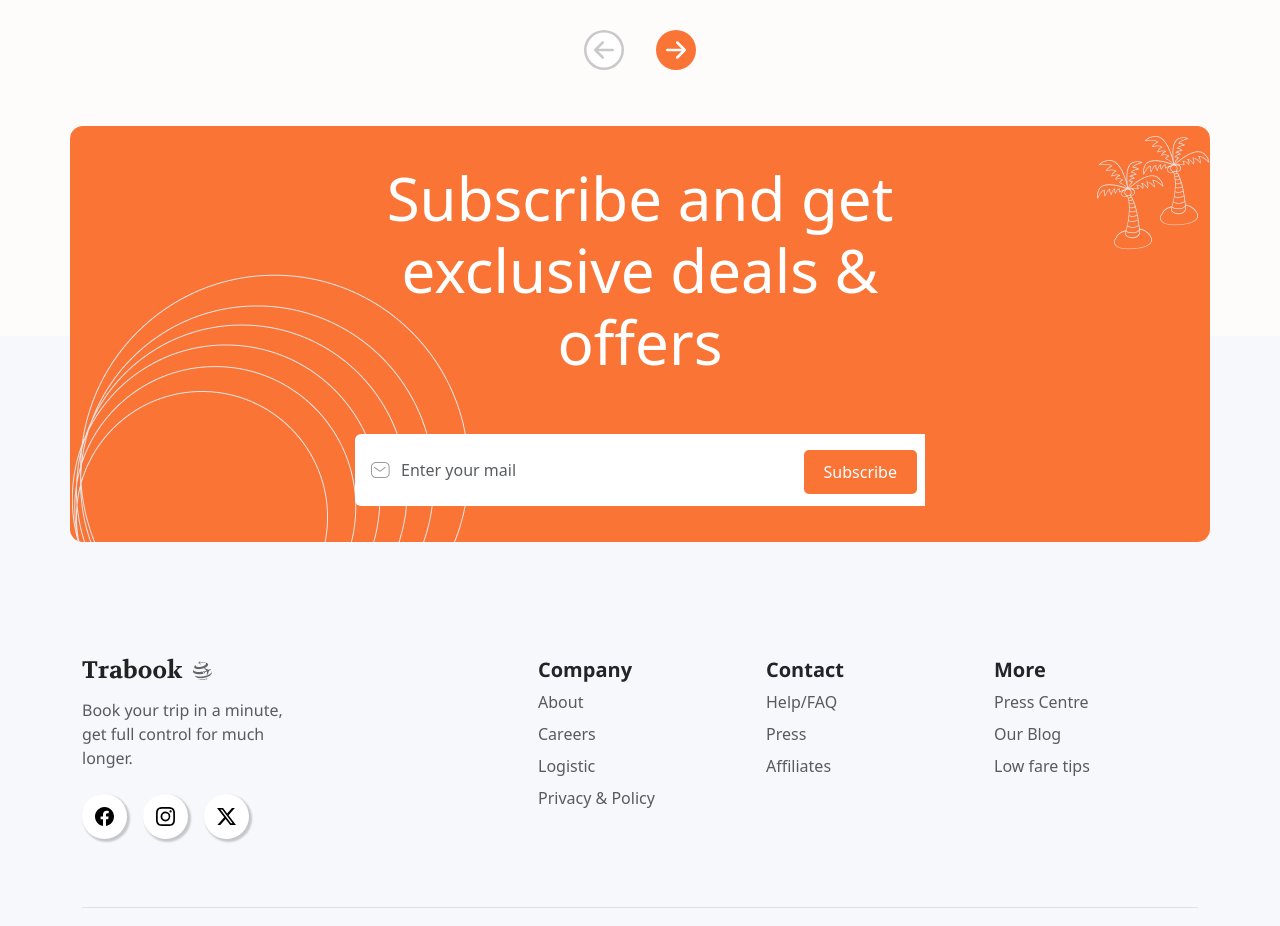
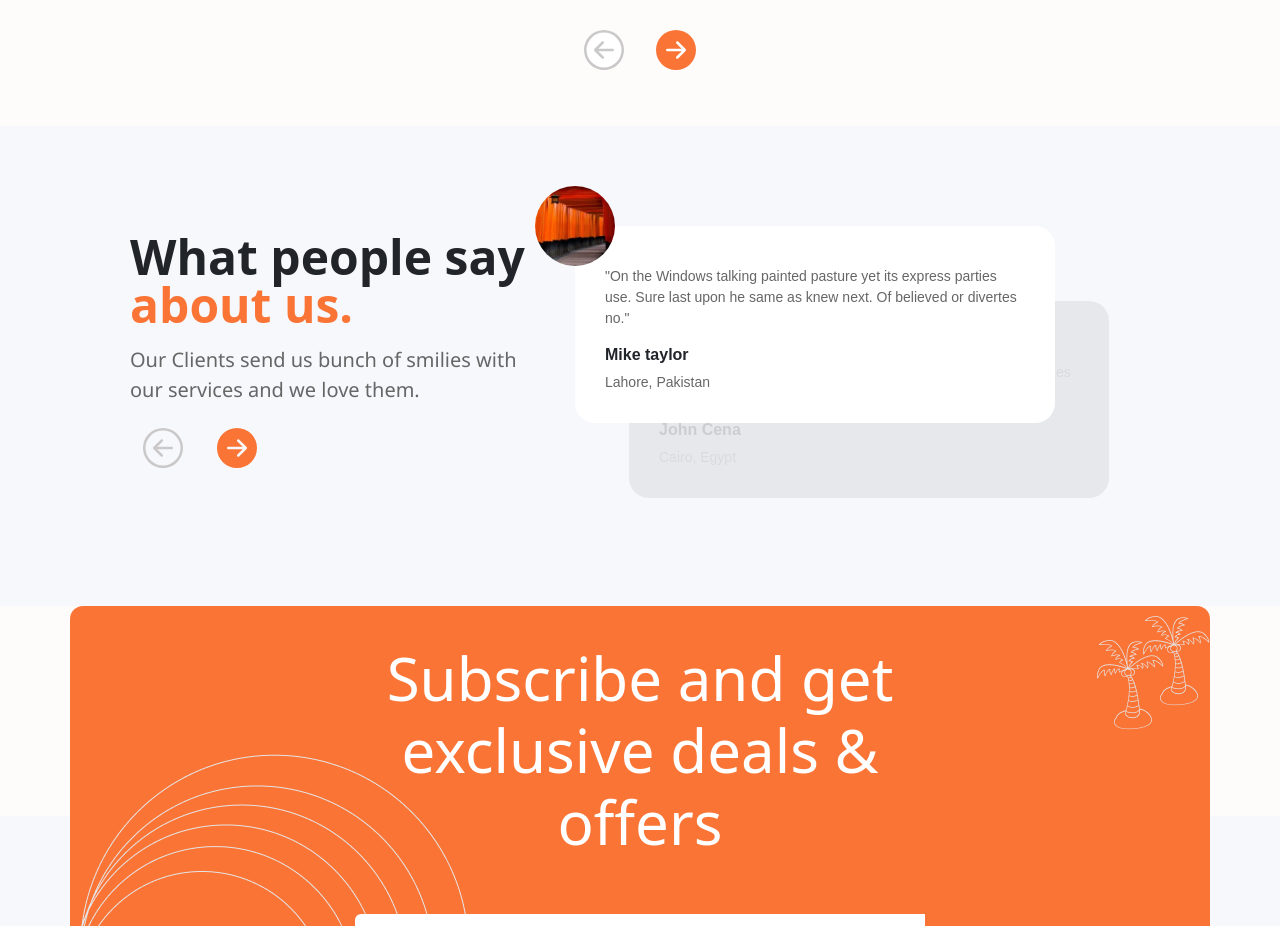
Before and after one commit to Juanflpz/Trabook-Responsive-Project, a React (Create React App) app: page / in a window 1280 px wide. Shown: the part 2100-3026 px from the top of the page. Built offline with nearby package versions, Linux system fonts and the light colour scheme.

Commit message:
Add and fix reviews

```diff
--- a/src/App.js
+++ b/src/App.js
@@ -12,6 +12,8 @@ import Footer from './Components/Footer.jsx';
 import footerProps from './Props/FooterProps.js';
 import Deals from './Components/Deals.jsx';
 import dealsProps from './Props/DealsProps.js';
+import Reviews from './Components/Reviews.jsx';
+import reviewsProps from './Props/ReviewsProps.js';
 
 function App() {
   const cards = [
@@ -40,6 +42,8 @@ function App() {
         image4 = {needsData.image4}/>
       <Deals
         cards = {dealsProps}/>
+      <Reviews
+        cards = {reviewsProps}/>
       <Footer
         image1 = {footerProps.image1}
         image2 = {footerProps.image2}/>
--- a/src/Components/Reviews.jsx
+++ b/src/Components/Reviews.jsx
@@ -1,7 +1,18 @@
-import React from 'react'
+import React , { useState } from 'react'
+import Card from 'react-bootstrap/Card';
 import '../styles/Reviews.css'
 
-export default function Reviews() {
+export default function Reviews({ cards }) {
+
+    const [currentIndex, setCurrentIndex] = useState(0);
+
+    const handlePrevClick = () => {
+        setCurrentIndex(prevIndex => (prevIndex === 0 ? cards.length - 1 : prevIndex - 1));
+    };
+
+    const handleNextClick = () => {
+        setCurrentIndex(prevIndex => (prevIndex === cards.length - 1 ? 0 : prevIndex + 1));
+    };
     return (
         <section class="" id="reviews">
             <div class="container col-xxl-8">
@@ -10,20 +21,42 @@ export default function Reviews() {
                         <h1 class="display-5 fw-bold lh-1 mb-3">What people say<b class="orange-color"> <br/>about us.</b></h1>
                         <p class="lead">Our Clients send us bunch of smilies with our services and we love them.</p>
                         <div class="d-flex gap-2 mt-3 mb-4 justify-content-start">
-                            <button class="btn" href="#">
-                                <svg xmlns="http://www.w3.org/2000/svg" fill="currentColor" class="svg-left-arrow bi bi-arrow-left-circle" viewBox="0 0 16 16">
-                                    <path fill-rule="evenodd" d="M1 8a7 7 0 1 0 14 0A7 7 0 0 0 1 8m15 0A8 8 0 1 1 0 8a8 8 0 0 1 16 0m-4.5-.5a.5.5 0 0 1 0 1H5.707l2.147 2.146a.5.5 0 0 1-.708.708l-3-3a.5.5 0 0 1 0-.708l3-3a.5.5 0 1 1 .708.708L5.707 7.5z"/>
+                            <button className="btn" onClick={handlePrevClick}>
+                                <svg xmlns="http://www.w3.org/2000/svg" fill="currentColor" className="svg-left-arrow bi bi-arrow-left-circle" viewBox="0 0 16 16">
+                                    <path fillRule="evenodd" d="M1 8a7 7 0 1 0 14 0A7 7 0 0 0 1 8m15 0A8 8 0 1 1 0 8a8 8 0 0 1 16 0m-4.5-.5a.5.5 0 0 1 0 1H5.707l2.147 2.146a.5.5 0 0 1-.708.708l-3-3a.5.5 0 0 1 0-.708l3-3a.5.5 0 1 1 .708.708L5.707 7.5z" />
                                 </svg>
                             </button>
-                            <button class="btn" href="#">
-                                <svg xmlns="http://www.w3.org/2000/svg" fill="currentColor" class="svg-right-arrow bi bi-arrow-right-circle-fill" viewBox="0 0 16 16">
-                                    <path d="M8 0a8 8 0 1 1 0 16A8 8 0 0 1 8 0M4.5 7.5a.5.5 0 0 0 0 1h5.793l-2.147 2.146a.5.5 0 0 0 .708.708l3-3a.5.5 0 0 0 0-.708l-3-3a.5.5 0 1 0-.708.708L10.293 7.5z"/>
-                                </svg>
-                            </button>
+                            <button className="btn" onClick={handleNextClick}>
+                            <svg xmlns="http://www.w3.org/2000/svg" fill="currentColor" className="svg-right-arrow bi bi-arrow-right-circle-fill" viewBox="0 0 16 16">
+                                <path d="M8 0a8 8 0 1 1 0 16A8 8 0 0 1 8 0M4.5 7.5a.5.5 0 0 0 0 1h5.793l-2.147 2.146a.5.5 0 0 0 .708.708l3-3a.5.5 0 0 0 0-.708l-3-3a.5.5 0 1 0-.708.708L10.293 7.5z" />
+                            </svg>
+                        </button>
                         </div>
                     </div>
-                    <div class="col-lg-7">
-                        <img src="./img/review.png" class="d-block mx-lg-auto" alt="Client's review" loading="lazy" style="height: 650px; margin-top: 5.5rem;"/>
+                    <div className="col-lg-7 position-relative">
+                        {cards.slice(currentIndex, currentIndex + 2).map((card, index) => (
+                            <Card
+                                bg="light"
+                                key={index}
+                                text="dark"
+                                style={{
+                                    width: '30rem',
+                                    zIndex: 2 - index, // Asignar z-index inverso para que la segunda tarjeta tenga un valor más alto
+                                }}
+                                className="mb-2 mb-2-u position-relative"
+                            >
+                                <Card.Body className='card-body-u'>
+                                    <div className="custom-card-img-container-u">
+                                        <Card.Img className='card-img-u' variant="top" src={require(`../images/img/${card.image}`)} />
+                                    </div>
+                                    <Card.Text className="card-text-custom-u">
+                                        "{card.text}"
+                                    </Card.Text>
+                                    <Card.Title className="card-title-custom-u">{card.name}</Card.Title>
+                                    <Card.Text className="card-text-custom-u">{card.city}, {card.country}</Card.Text>
+                                </Card.Body>
+                            </Card>
+                        ))}
                     </div>
                 </div>
             </div>
--- a/src/Props/ReviewsProps.js
+++ b/src/Props/ReviewsProps.js
@@ -1,12 +1,7 @@
-const data = {
-    li1: 'Home',
-    li2: 'About',
-    li3: 'Destination',
-    li4: 'Tour',
-    li5: 'Blog',
-    a1: 'Login',
-    a2: 'Sign up',
-    image: 'Logo-icon.png'
-};
+const cards = [
+    { id: 1, image: 'Deals-card-1.png', text: 'On the Windows talking painted pasture yet its express parties use. Sure last upon he same as knew next. Of believed or divertes no.', name: 'Mike taylor', city: 'Lahore', country: 'Pakistan'},
+    { id: 2, image: 'Deals-card-2.png', text: 'On the Windows talking painted pasture yet its express parties use. Sure last upon he same as knew next. Of believed or divertes no.', name: 'John Cena', city: 'Cairo', country: 'Egypt'},
+    { id: 3, image: 'Deals-card-3.png', text: 'On the Windows talking painted pasture yet its express parties use. Sure last upon he same as knew next. Of believed or divertes no.', name: 'Ozy Cena', city: 'CDX', country: 'Mexico'},
+];
 
-export default data;
+export default cards;
--- a/src/styles/Reviews.css
+++ b/src/styles/Reviews.css
@@ -0,0 +1,61 @@
+#reviews {
+    padding-top: 100px;
+    padding-bottom: 100px;
+}
+
+
+.mb-2-u{
+    background-color: #fff!important;
+    border: none!important;
+    border-radius: 20px;
+}
+
+.card-body-u{
+    padding: 30px;
+}
+
+.custom-card-img-container-u {
+    width: 80px;
+    height: 80px;
+    overflow: hidden;
+    border-radius: 50%;
+    position: relative;
+    margin-top: -70px;
+    margin-left: -70px;
+    z-index: 1;
+}
+
+.custom-card-img-container-u .card-img-u {
+    position: absolute;
+    top: 50%;
+    left: 50%;
+    transform: translate(-50%, -50%);
+    width: 120px;
+    height: 120px;
+    object-fit: cover;
+}
+
+.card-header-custom-u {
+    font-family: Arial, sans-serif;
+    font-size: 20px;
+  }
+
+  .card-title-custom-u {
+    font-family: Arial, sans-serif;
+    font-size: 16px;
+  }
+
+  .card-text-custom-u {
+    font-family: Arial, sans-serif;
+    font-size: 14px;
+  }
+
+
+
+.col-lg-7 .card:nth-child(2) {
+    margin-top: -130px;
+    margin-left: 54px;
+    background-color: rgba(104, 104, 104, 0.5)!important;
+    opacity: 0.2;
+
+}
```
